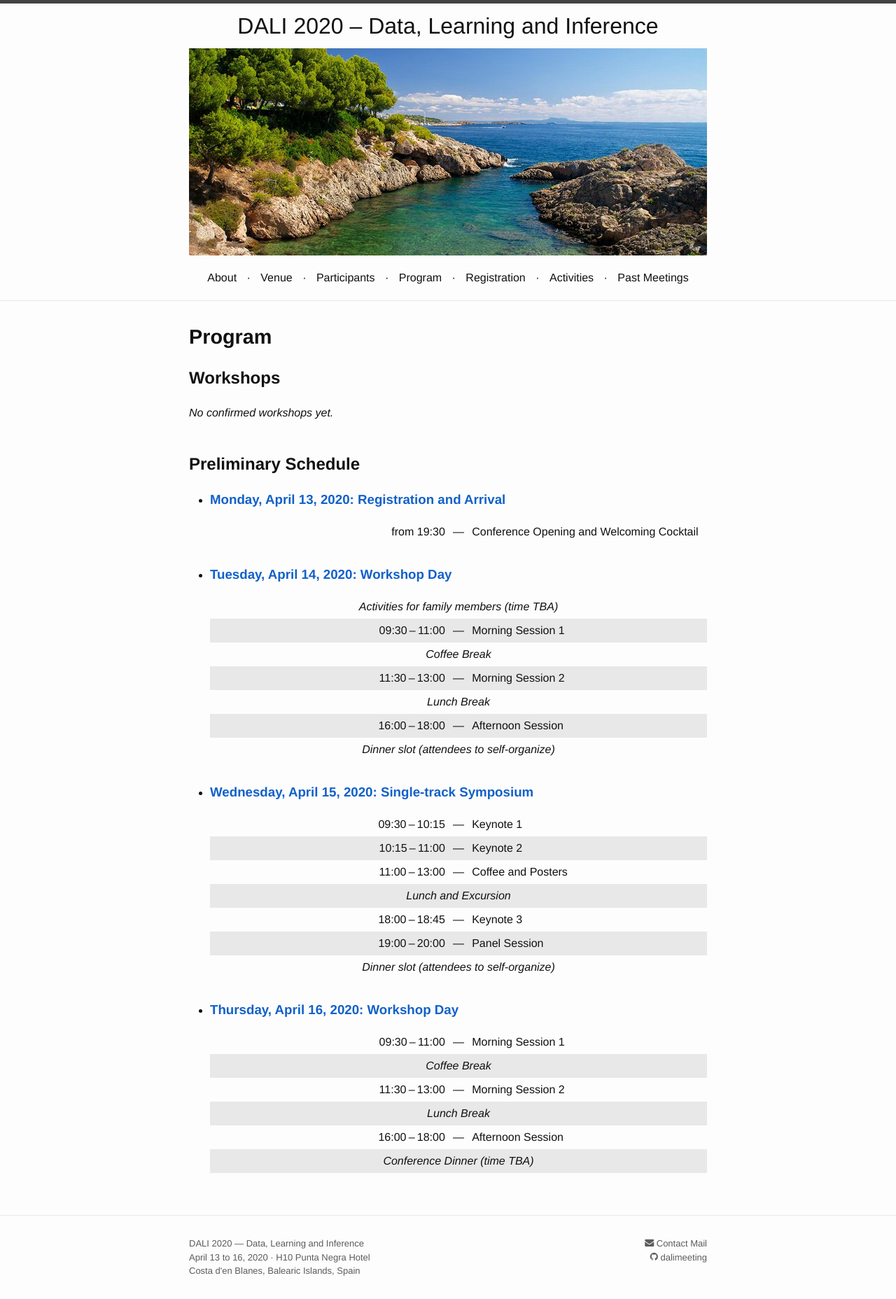
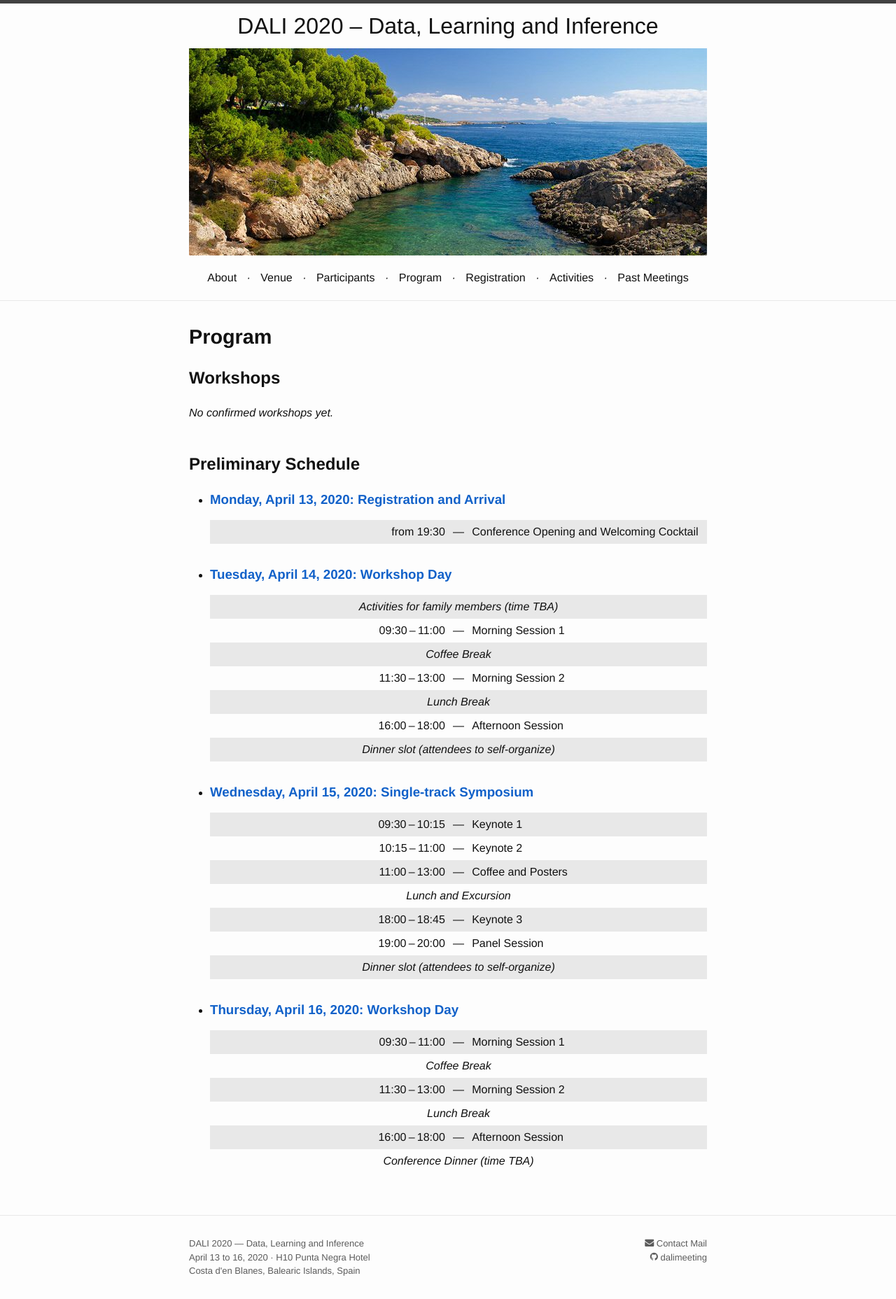
Before and after one commit to dalimeeting/dalimeeting.github.io, a Jekyll site: the page built from program.html, in a window 1280 px wide. Shown: the whole page at 70% size. Built offline with Jekyll 4.4.1, drawn with Linux system fonts in a browser that asks for light colours; some web fonts are replaced.

Commit message:
Use gray backgrounds in odd (not even) children of .list-day-table

```diff
--- a/_sass/_layout.scss
+++ b/_sass/_layout.scss
@@ -220,7 +220,7 @@
   vertical-align: top;
   border-collapse: collapse;
 
-  tr:nth-child(even) {background: lighten($grey-color, 40%);}
+  tr:nth-child(odd) {background: lighten($grey-color, 40%);}
 
   tr {
     width: 100%;
```
